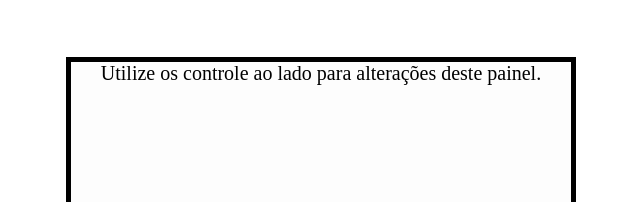
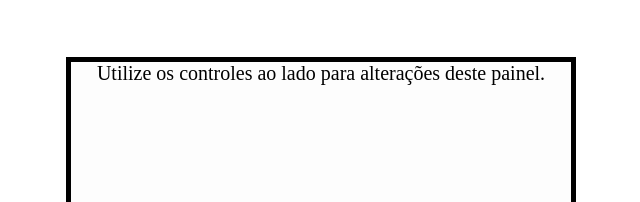
Before and after one commit to GsilvaTads/designInteracaoTrabalho1, a plain HTML site: page index.html in a window 1280 px wide. Shown: the part 598-800 px from the top of the page, 324-964 px from the left. Drawn offline with Linux system fonts and the light colour scheme.

Commit message:
Update index.html

```diff
--- a/index.html
+++ b/index.html
@@ -27,7 +27,7 @@
                     <button id="resetar" class="controle">Resetar Painel</button>
 
                 <div id="painel">
-                    <p id="instrucao">Utilize os controle ao lado para alterações deste painel.</p>
+                    <p id="instrucao">Utilize os controles ao lado para alterações deste painel.</p>
                     <img id="grafico" src="imagens/tads.jpg" alt="Tads logo">
                 </div>
 
```
